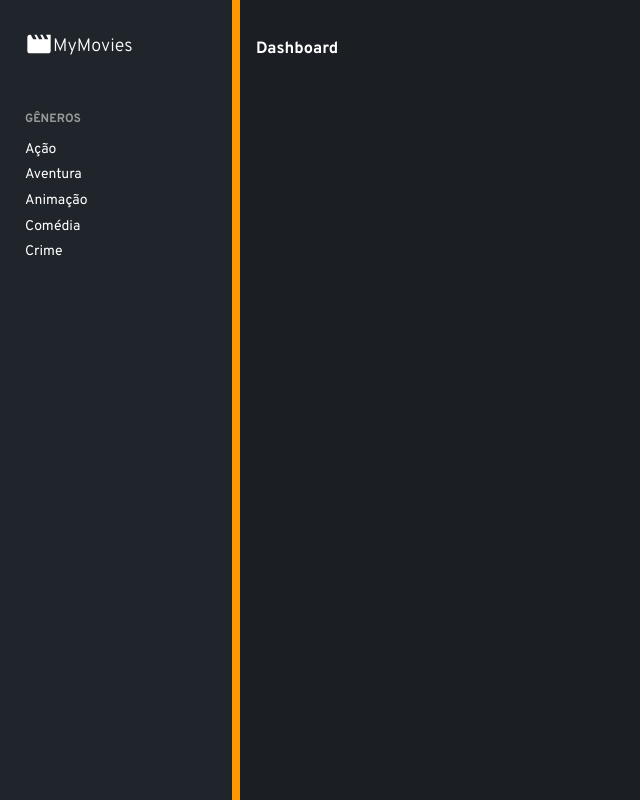
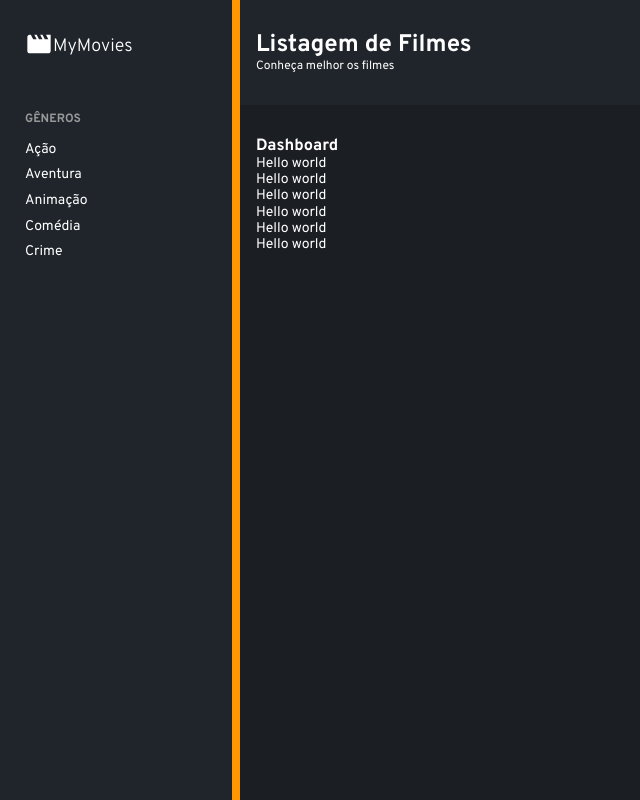
Before and after one commit to rblima0/mymovies, a React (Create React App) app: page /dashboard in a window 1280 px wide. Shown: the whole page, without its empty margins (0-640 px from the left). Built offline with nearby package versions, Linux system fonts and the light colour scheme.

Commit message:
add header component

```diff
--- /dev/null
+++ b/src/components/Header/index.tsx
@@ -0,0 +1,12 @@
+import React from 'react'
+
+import { Wrapper } from './styles'
+
+export function Header() {
+  return (
+    <Wrapper>
+      <h2>Listagem de Filmes</h2>
+      <p>Conheça melhor os filmes</p>
+    </Wrapper>
+  )
+}
--- /dev/null
+++ b/src/components/Header/styles.ts
@@ -0,0 +1,16 @@
+import styled from 'styled-components'
+
+import { colors } from '../../styles/theme'
+
+export const Wrapper = styled.div`
+  background-color: ${colors.black100};
+  padding: 2rem 1rem;
+
+  h2 {
+    font-size: 24px;
+  }
+
+  p {
+    font-size: 12px;
+  }
+`
--- a/src/pages/Dashboard/index.tsx
+++ b/src/pages/Dashboard/index.tsx
@@ -6,6 +6,12 @@ export function Dashboard() {
   return (
     <Section>
       <h3>Dashboard</h3>
+      <p>Hello world</p>
+      <p>Hello world</p>
+      <p>Hello world</p>
+      <p>Hello world</p>
+      <p>Hello world</p>
+      <p>Hello world</p>
     </Section>
   )
 }
--- a/src/pages/Dashboard/styles.ts
+++ b/src/pages/Dashboard/styles.ts
@@ -1,6 +1,8 @@
 import styled from 'styled-components'
+
 import { colors } from '../../styles/theme'
 
 export const Section = styled.div`
   background-color: ${colors.black200};
+  padding: 2rem 1rem;
 `
--- a/src/pages/Menu/index.tsx
+++ b/src/pages/Menu/index.tsx
@@ -2,6 +2,7 @@ import React from 'react'
 
 import { InternalRoutes } from '../../routes/InternalRoutes'
 import { Sidebar } from '../../components/Sidebar'
+import { Header } from '../../components/Header'
 
 import { Container, Content } from './styles'
 
@@ -10,6 +11,7 @@ export function Menu() {
     <Container>
       <Sidebar />
       <Content>
+        <Header />
         <InternalRoutes />
       </Content>
     </Container>
--- a/src/pages/Menu/styles.ts
+++ b/src/pages/Menu/styles.ts
@@ -1,14 +1,12 @@
 import styled from 'styled-components'
+
 import { colors } from '../../styles/theme'
 import { WrapperSidebar } from '../../components/Sidebar/styles'
 
 export const Content = styled.div`
-  display: flex;
   flex-wrap: wrap;
   flex-grow: 1;
   align-items: flex-start;
-
-  padding: 2.5rem 1rem;
   background-color: ${colors.black200};
 `
 
```
